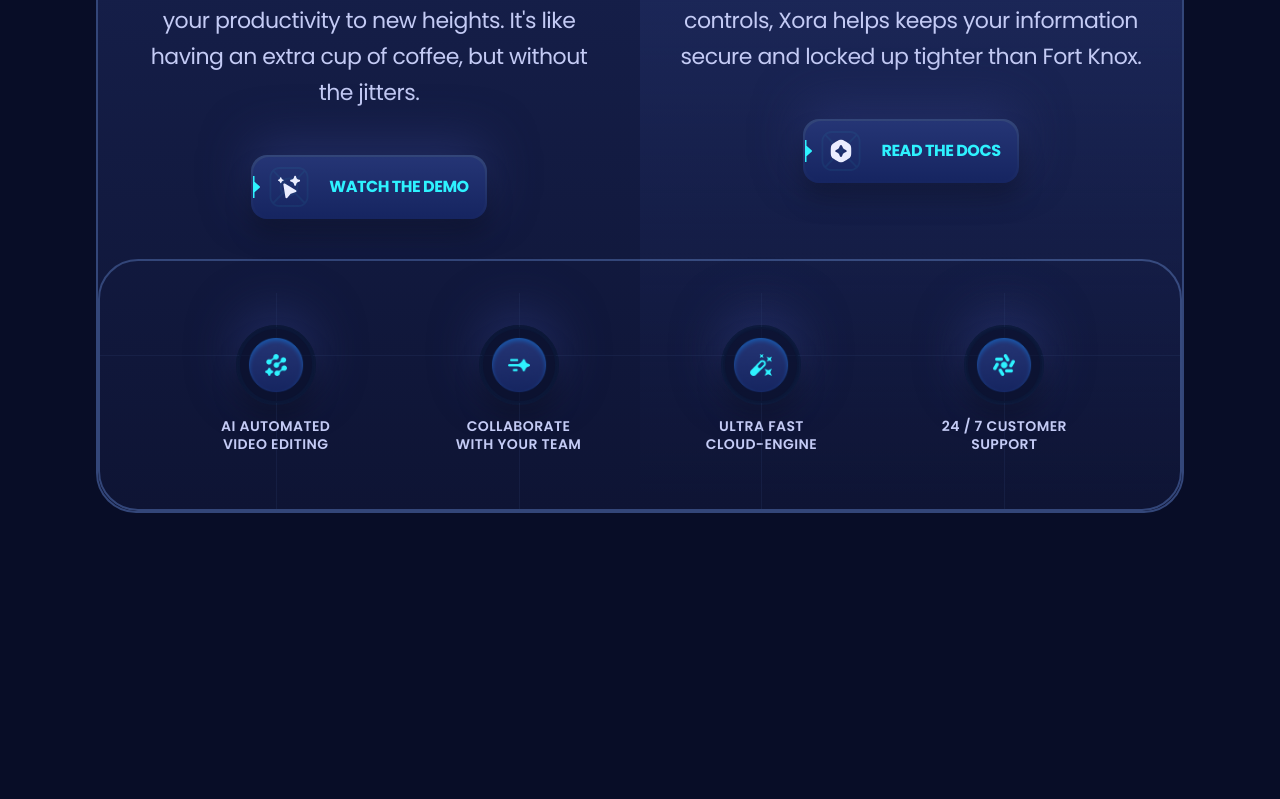
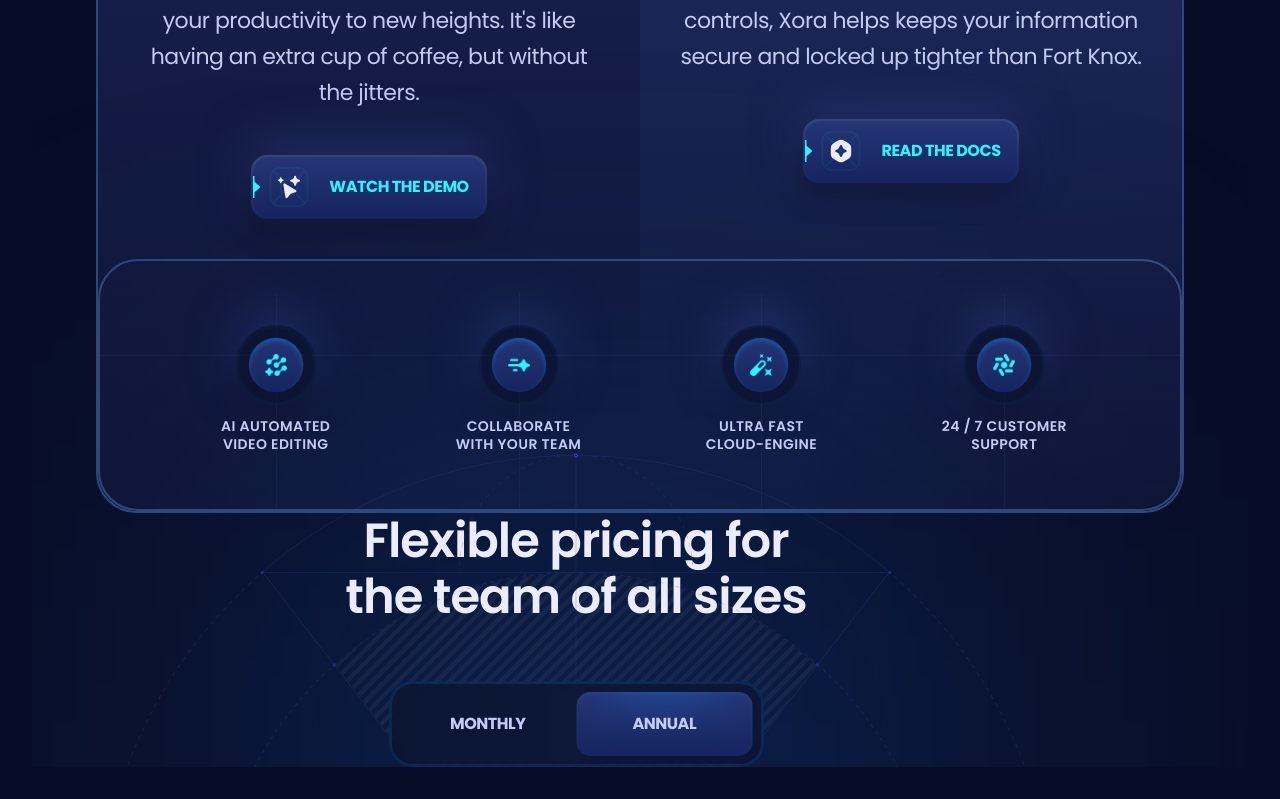
Before and after one commit to Ol-create/saas_landing_page, a React (Vite) app in the folder saas_project/: page / in a window 1280 px wide. Shown: the part 1359-2158 px from the top of the page. Before the commit the page ends 1904 px from the top, so only its background shows below. Built offline with nearby package versions, Linux system fonts and the light colour scheme.

Commit message:
add pricing head section

```diff
--- a/saas_project/src/App.jsx
+++ b/saas_project/src/App.jsx
@@ -2,9 +2,10 @@
 import './App.css'
 
 
+import Features from './sections/Features'
 import Header from './sections/Header'
 import Hero from './sections/Hero'
-import Features from './sections/Features'
+import Pricing from './sections/Pricing'
 
 function App() {
 
@@ -13,6 +14,7 @@
       <Header />
       <Hero />
       <Features />
+      <Pricing />
     </main>
   )
 }
--- a/saas_project/src/sections/Header.jsx
+++ b/saas_project/src/sections/Header.jsx
@@ -1,12 +1,6 @@
 import React, { useEffect, useState } from 'react'
 import { Link as LinkScroll } from 'react-scroll';
 import clsx from 'clsx';
-
-const NavLink = ({ title }) => (
-  <LinkScroll className='base-bold text-p4 uppercase transition-colors duration-700 cursor-pointer hover:text-p1 max-lg:my-4 max-lg:h-5'>
-  {title}
-  </LinkScroll>
-)
 
 const Header = () => {
   const [isOpen, setOpen] = useState(false)
@@ -22,6 +16,21 @@
       window.removeEventListener("scroll", handleScroll);
      }
   }, [])
+
+  const NavLink = ({ title }) => (
+    <LinkScroll
+          className='base-bold text-p4 uppercase transition-colors duration-700 cursor-pointer hover:text-p1 max-lg:my-4 max-lg:h-5'
+          onClick={() => setOpen(false)}
+          to={title}
+          offset={-100}
+          spy
+          smooth
+          activeClass="nav-active"
+          >
+    {title}
+    </LinkScroll>
+  )
+
   return (
     <header className={clsx('fixed top-0 left-0 z-50 w-full py-10 transition-all duration-500 max-lg:py-4', hasScrolled && "py-2 bg-black-100 backdrop-blur-[8px]")}>
         <div className='container flex h-14 items-center max-lg:px-5'>
@@ -40,7 +49,7 @@
                <li className='nav-logo'>
                 <LinkScroll
                    to="hero"
-                   offset={-100}
+                   offset={-250}
                    spy
                    smooth
                    className={clsx("max-lg:hidden transition-transform duration-500 cursor-pointer")}>
--- /dev/null
+++ b/saas_project/src/sections/Pricing.jsx
@@ -0,0 +1,42 @@
+import React, { useState} from 'react'
+import { Element } from 'react-scroll'
+import { clsx } from "clsx";
+
+const Pricing = () => {
+    const [monthly, setMonthly] = useState(false)
+    console.log(monthly)
+  return (
+    <section>
+        <Element name="pricing">
+           <div className='container'>
+                <div className='max-w-960 pricing-head_before relative max-xl:max-w-4xl max-lg:border-none max-md:pb-32 max-md:pt-16'>
+                    <h3 className='h3 max-lg:h4 max-md:h5 z-3 relative mx-auto mb-14 max-w-lg text-center text-p4 max-md:mb-11 max-sm:max-w-sm'>
+                        Flexible pricing for the team of all sizes
+                    </h3>
+                    <div className='relative z-4 mx-auto flex w-[375px] rounded-3xl border-[3px] border-s4/25 bg-s1/50 p-2 backdrop-blur-[6px] max-md:w-[310px]'>
+                    <button className={clsx("pricing-head_btn", monthly && "text-p4")}
+                                onClick={() => setMonthly(true)}>Monthly</button>
+                        <button className={clsx("pricing-head_btn", !monthly && "text-p4")}
+                                onClick={() => setMonthly(false)}>Annual</button>
+                                <div className={clsx("g4 rounded-14 before:h-full pricing-head_btn_before absolute left-2 top-2 h-[calc(100%-16px)] w-[calc(50%-8px)] overflow-hidden shadow-400 transition-transform duration-500", !monthly && "translate-x-full")}/>
+                    </div>
+                       <div className='pricing-bg'>
+                         <img src="/images/bg-outlines.svg"
+                              width={960}
+                              height={380}
+                              alt="outline"
+                              className='relative z-2' />
+                            <img src="/images/bg-outlines-fill.png"
+                              width={960}
+                              height={380}
+                              alt="outline"
+                              className='absolute inset-0 opacity-5 mix-blend-soft-light' />
+                       </div>
+                    </div>
+                </div>
+        </Element>
+    </section>
+  )
+}
+
+export default Pricing
```
